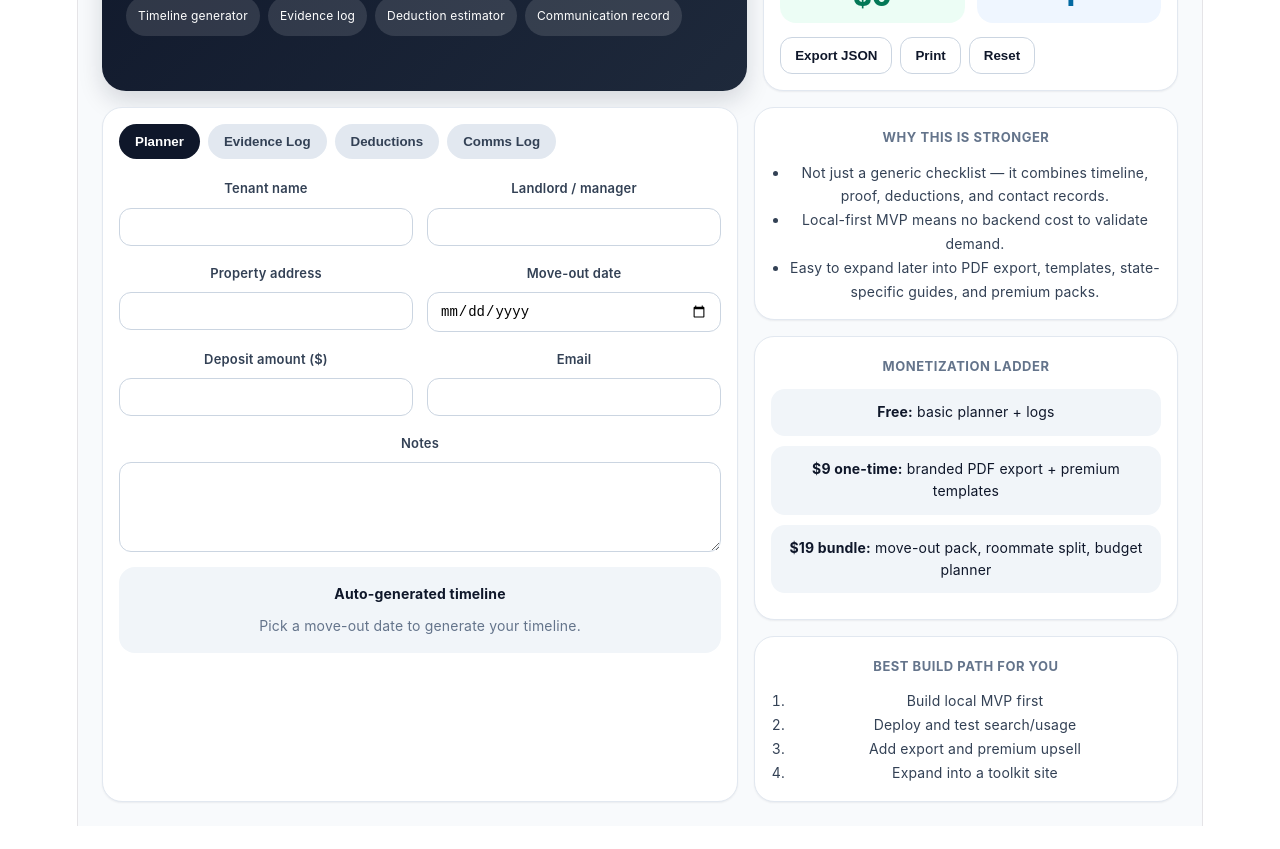
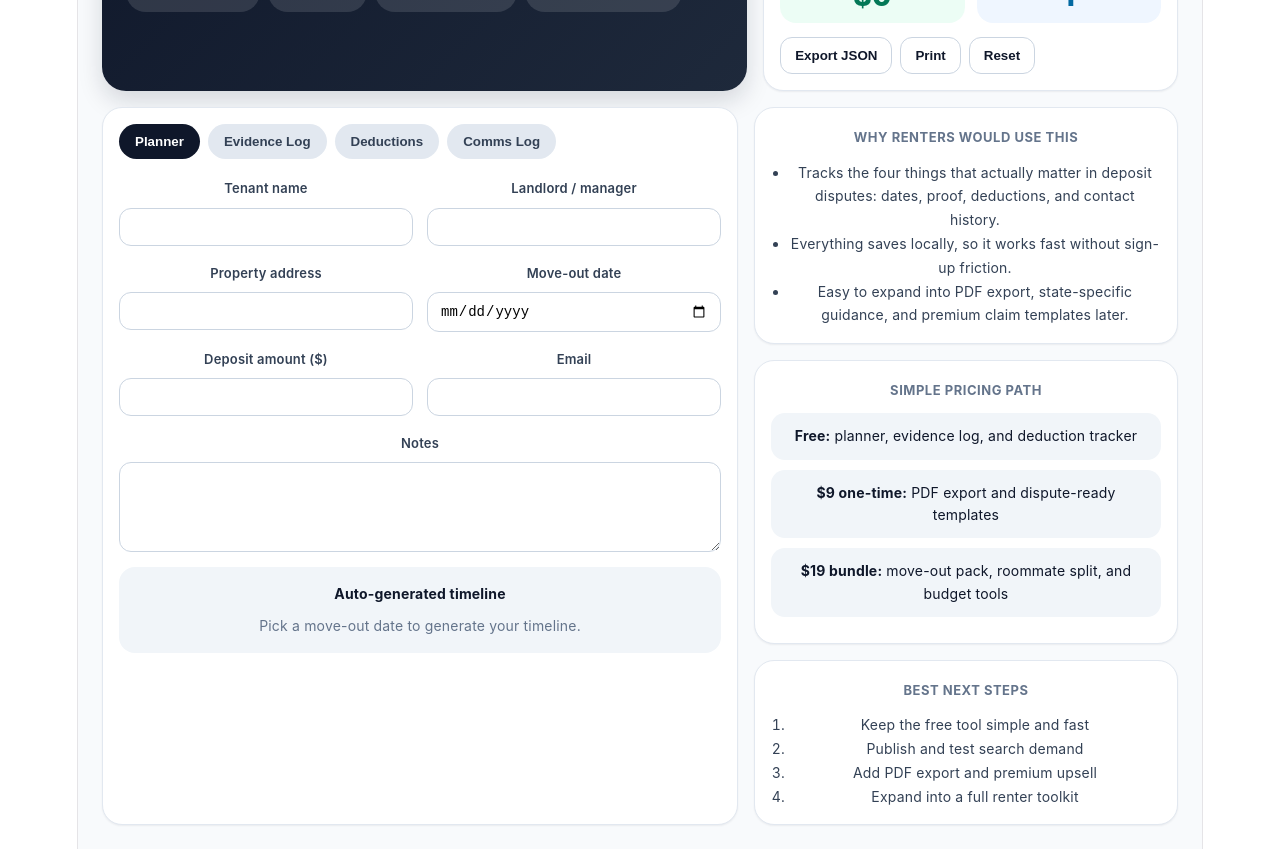
Before and after one commit to rlatjdwhd102677-lang/moveout-toolkit, a React (Vite) app: page / in a window 1280 px wide. Shown: the part 240-1089 px from the top of the page. Before the commit the page ends 1066 px from the top, so only its background shows below. Built offline with nearby package versions, Linux system fonts and the light colour scheme.

Commit message:
update to deposit defender

```diff
--- a/src/App.jsx
+++ b/src/App.jsx
@@ -351,9 +351,9 @@ export default function MoveOutDepositToolkit() {
         <div style={styles.heroGrid}>
           <div style={styles.hero}>
             <div style={styles.badge}>Local-first MVP</div>
-            <h1 style={styles.h1}>Move-Out Deposit Toolkit</h1>
+            <h1 style={styles.h1}>Deposit Defender</h1>
             <div style={styles.mutedHero}>
-              A focused renter tool for move-out planning, evidence collection, deduction tracking, and landlord communication logs. Built to be more useful than a generic checklist.
+              Protect your security deposit with one simple tracker for move-out dates, evidence, deductions, and landlord communication.
             </div>
             <div style={styles.chipRow}>
               <span style={styles.chip}>Timeline generator</span>
@@ -522,28 +522,28 @@ export default function MoveOutDepositToolkit() {
 
           <div>
             <div style={styles.panel}>
-              <div style={styles.sideTitle}>Why this is stronger</div>
+              <div style={styles.sideTitle}>Why renters would use this</div>
               <ul style={styles.list}>
-                <li>Not just a generic checklist — it combines timeline, proof, deductions, and contact records.</li>
-                <li>Local-first MVP means no backend cost to validate demand.</li>
-                <li>Easy to expand later into PDF export, templates, state-specific guides, and premium packs.</li>
+                <li>Tracks the four things that actually matter in deposit disputes: dates, proof, deductions, and contact history.</li>
+                <li>Everything saves locally, so it works fast without sign-up friction.</li>
+                <li>Easy to expand into PDF export, state-specific guidance, and premium claim templates later.</li>
               </ul>
             </div>
 
             <div style={{ ...styles.panel, marginTop: "16px" }}>
-              <div style={styles.sideTitle}>Monetization ladder</div>
-              <div style={styles.box}><strong>Free:</strong> basic planner + logs</div>
-              <div style={styles.box}><strong>$9 one-time:</strong> branded PDF export + premium templates</div>
-              <div style={styles.box}><strong>$19 bundle:</strong> move-out pack, roommate split, budget planner</div>
+              <div style={styles.sideTitle}>Simple pricing path</div>
+              <div style={styles.box}><strong>Free:</strong> planner, evidence log, and deduction tracker</div>
+              <div style={styles.box}><strong>$9 one-time:</strong> PDF export and dispute-ready templates</div>
+              <div style={styles.box}><strong>$19 bundle:</strong> move-out pack, roommate split, and budget tools</div>
             </div>
 
             <div style={{ ...styles.panel, marginTop: "16px" }}>
-              <div style={styles.sideTitle}>Best build path for you</div>
+              <div style={styles.sideTitle}>Best next steps</div>
               <ol style={styles.list}>
-                <li>Build local MVP first</li>
-                <li>Deploy and test search/usage</li>
-                <li>Add export and premium upsell</li>
-                <li>Expand into a toolkit site</li>
+                <li>Keep the free tool simple and fast</li>
+                <li>Publish and test search demand</li>
+                <li>Add PDF export and premium upsell</li>
+                <li>Expand into a full renter toolkit</li>
               </ol>
             </div>
           </div>
```
